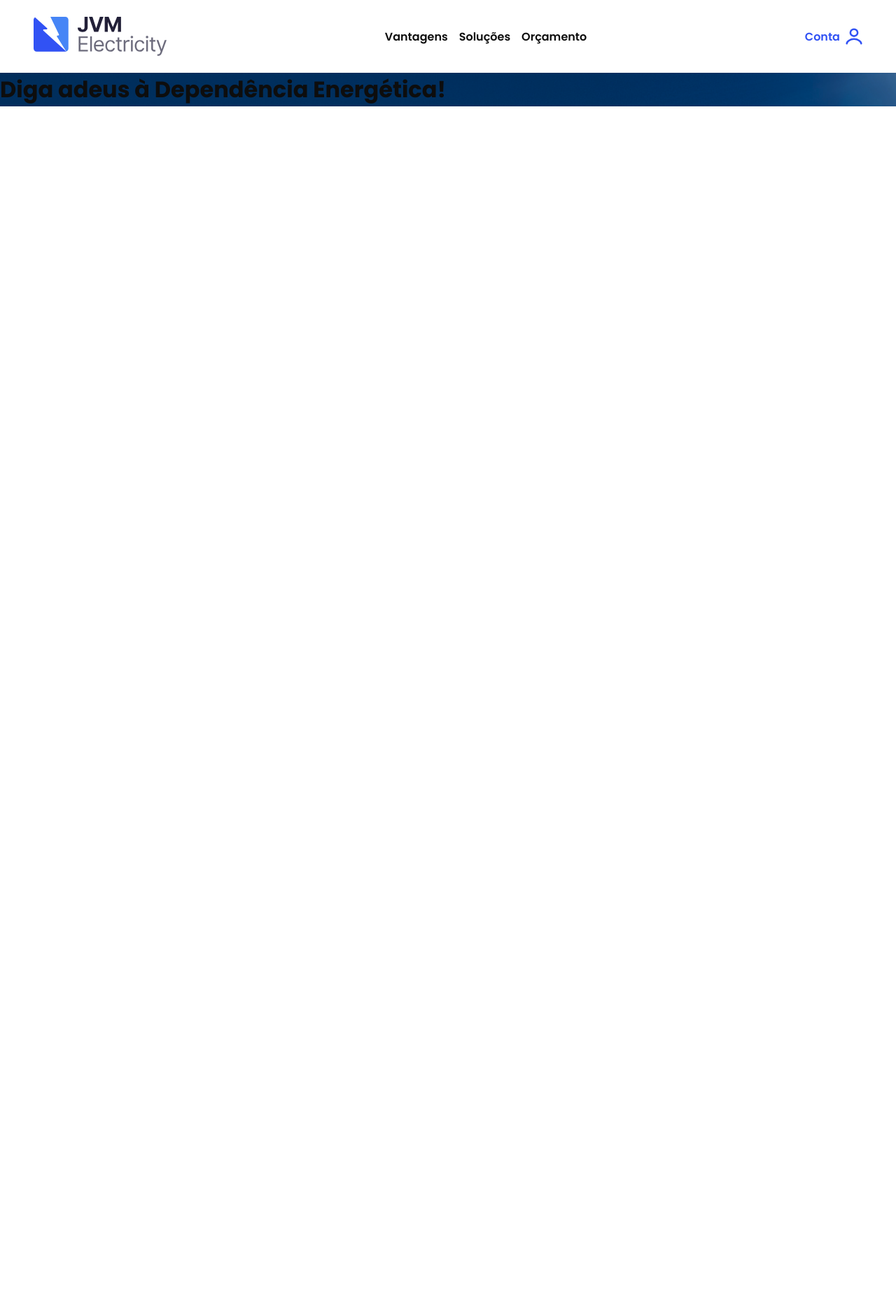
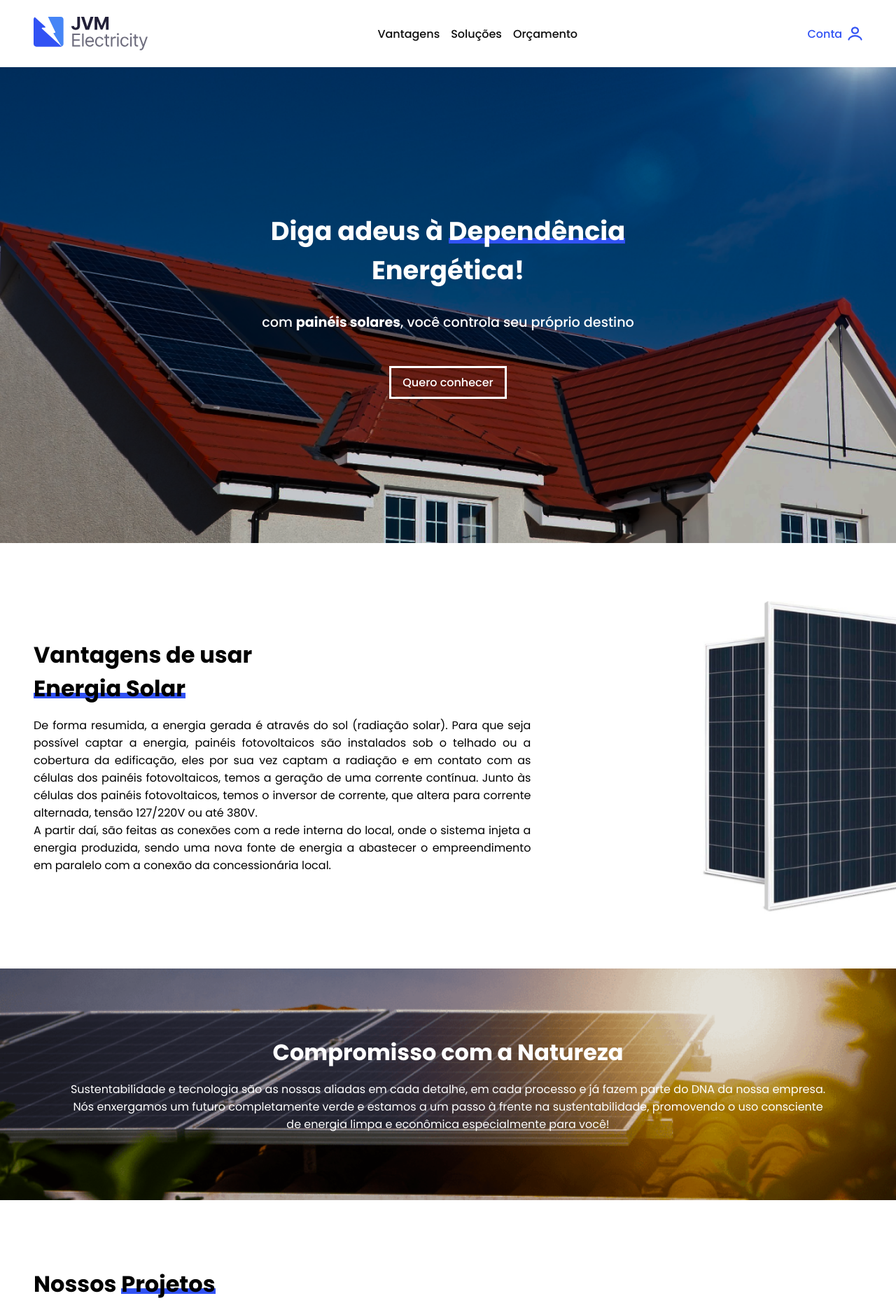
Before and after one commit to tiihzin/JMVEletricity, a plain HTML site: page index.html in a window 1280 px wide. Shown: the top 1862 px of the page at 70% size. Before the commit the page ends 800 px from the top, so only its background shows below. Drawn offline with Linux system fonts and the light colour scheme.

Commit message:
Edit files

```diff
--- /dev/null
+++ b/index.css
@@ -0,0 +1,236 @@
+@import url('https://fonts.googleapis.com/css2?family=Poppins:wght@200;300;400;500;600;700;800&display=swap');
+
+:root{
+    --azul : #3152F4;
+    --preto : #0D0D0D;
+    --branco : #FFF;
+    --cinza-claro : #F2F2F2;
+    --cinza-escuro : #6D6C7D;
+}
+
+*{
+    box-sizing: border-box;
+    padding: 0;
+    border: none;
+    margin: 0;
+    text-decoration: none;
+    transition: all 10ms ease-in-out;
+    font-family: 'Poppins', sans-serif;
+}
+
+body, section{
+    width: 100%;
+}
+
+
+/*EFEITO DE UNDERLINE NOS TEXTOS H1*/
+.underline{
+    position: relative;
+    z-index: 1;
+}
+
+.underline::after {
+    content: "";
+    display: flex;
+    position: absolute;
+    z-index: -1;
+    margin-top: -1.1rem;
+    height: 0.5rem;
+    right: 0;
+    background-color: var(--azul);
+    width: 100%;
+}
+
+/*BUTÕES*/
+.btx-tertiary{
+    padding: .5rem 1rem;
+    border: var(--branco) .2rem solid;
+    font-size: 1rem;
+    font-weight: 500;
+    color: var(--branco);
+    margin-top: 1rem;
+}
+
+.btx-tertiary:hover{
+    background-color: var(--branco);
+    color: var(--preto);
+}
+
+/*HEADER*/
+header {
+    display: flex;
+    position: fixed;
+    z-index: 3;
+    justify-content: space-between;
+    align-items: center;
+    width: 100%;
+    top: 0;
+    height: 6rem;
+    padding: 1.5rem 3rem;
+    background-color: var(--branco);
+}
+
+.logo-header{
+    height: 100%;
+}
+
+.menu{
+    display: flex;
+    gap: 1rem;
+    color: var(--preto);
+    font-weight: 500;
+}
+
+.link:hover{
+    color: var(--azul);
+}
+
+.conta-link{
+    font-weight: 500;
+    display: flex;
+    align-items: center;
+    gap: .5rem;
+    color: var(--azul);
+}
+
+.link{
+    color: var(--preto);
+}
+
+.conta-link:hover{
+    color: var(--preto);
+}
+
+.conta-link img{
+    height: 1.3rem;
+}
+
+.conta-link:hover img{
+    filter: brightness(20%);
+}
+
+
+/*HOME*/
+#home{
+   background-image: url(imagens/BgPaieis.png);
+   display: flex;
+   gap: 2rem;
+   flex-direction: column;
+   justify-content: center;
+   align-items: center;
+   background-repeat: no-repeat;
+   background-size: 100%;
+   background-position: center;
+   padding: 3rem;
+   margin-top: 6rem;
+   height: 85vh;
+}
+
+#home h1 {
+    font-size: 2.3rem;
+    color: var(--branco);
+    width: 35rem;
+    text-align: center;
+}
+
+#home h2{
+    color: var(--branco);
+    font-size: 1.2rem;
+    font-weight: 500;
+}
+
+/*VANTAGENS*/
+#vantagens{
+    padding: 4rem 3rem;
+    display: flex;
+    justify-content: space-between;
+    align-items: center;
+}
+
+#vantagens h1{
+    width: 50%;
+    font-size: 2rem;
+}
+
+#vantagens p{
+   text-align: justify;
+}
+
+.vantagens-text{
+    width: 60%;
+    display: flex;
+    flex-direction: column;
+    gap: 1rem;
+}
+
+#vantagens img{
+    height: 30rem;
+    margin-right: -3rem;
+}
+
+/*VERDE*/
+#verde {
+    background-image: url(imagens/BgNatureza.png);
+    background-position: center;
+    display: flex;
+    flex-direction: column;
+    align-items: center;
+    justify-content: center;
+    gap: 1rem;
+    background-size: 100%;
+    background-repeat: no-repeat;
+    padding: 6rem;
+}
+
+#verde h1{
+    font-size: 2rem;
+    color: var(--branco);
+}
+
+#verde p{
+    color: var(--branco);
+    text-align: center;
+}
+
+/*SOLUÇÕES*/
+#solucoes{
+    padding: 6rem 3rem;
+    display: flex;
+    flex-direction: column;
+    gap: 2rem;
+}
+
+#solucoes h1{
+    font-size: 2rem;
+}
+
+.grid-solucoes{
+    display: flex;
+    flex-direction: row;
+    justify-content: space-between;
+}
+
+.content-solucoes{
+    display: flex;
+    flex-direction: column;
+    gap: .5rem;
+    align-items: center;
+}
+
+.text-solucoes{
+    font-weight: 500;
+    font-size: 1rem ;
+    color: var(--cinza-escuro);
+}
+
+/*ORÇAMENTO*/
+#orcamento{
+    display: flex;
+    padding-right: 3rem;
+    align-items: center;
+    gap: 2rem;
+}
+
+#orcamento img{
+    height: 30rem;
+}
--- a/index.html
+++ b/index.html
@@ -4,10 +4,11 @@
     <meta charset="UTF-8">
     <meta name="viewport" content="width=device-width, initial-scale=1.0">
     <title>JVM Eletricity</title>
-    <link rel="stylesheet" href="style/index.css">
+    <link rel="stylesheet" href="index.css">
 </head>
 <body>
-    <header><img class="logo-header" src="imagens/Logo.svg" alt="">
+    <header>
+        <img class="logo-header" src="imagens/Logo.svg" alt="">
         <nav class="menu hiddem-pocket">
             <ul class="nav-links">
                 <a href="" class="link">Vantagens</a>
@@ -23,8 +24,74 @@
             <a href="" class="conta-link">Conta <img src="imagens/Conta.svg" alt=""></a>
         </nav>
     </header>
-    <main id="home">
+    <section id="home">
         <h1>Diga adeus à <span class="underline">Dependência</span> Energética!</h1>
-    </main>
+        <h2>com <b>painéis solares</b>, você controla seu próprio destino</h2>
+        <a href="" class="btx-tertiary">Quero conhecer</a>
+    </section>
+    <section id="vantagens">
+        <div class="vantagens-text">
+            <h1>Vantagens de usar <span class="underline">Energia Solar</span></h1>
+            <p>
+            De forma resumida, a energia gerada é através do sol (radiação solar). Para que seja possível captar a energia, painéis fotovoltaicos são instalados sob o telhado ou a cobertura da edificação, eles por sua vez captam a radiação e em contato com as células dos painéis fotovoltaicos, temos a geração de uma corrente contínua. Junto às células dos painéis fotovoltaicos, temos o inversor de corrente, que altera para corrente alternada, tensão 127/220V ou até 380V.<br>
+            A partir daí, são feitas as conexões com a rede interna do local, onde o sistema injeta a energia produzida, sendo uma nova fonte de energia a abastecer o empreendimento em paralelo com a conexão da concessionária local.
+            </p>
+        </div>
+        <img src="imagens/Painel.png" alt="">
+    </section>
+    <section id="verde">
+        <h1>Compromisso com a Natureza</h1>
+        <p>Sustentabilidade e tecnologia são as nossas aliadas em cada detalhe, em cada processo e já fazem parte do DNA da nossa empresa. Nós enxergamos um futuro completamente verde e estamos a um passo à frente na sustentabilidade, promovendo o uso consciente de energia limpa e econômica especialmente para você!</p>
+    </section>
+    <section id="solucoes">
+        <h1>Nossos <span class="underline">Projetos</span></h1>
+        <div class="grid-solucoes">
+            <div class="content-solucoes">
+                <img src="imagens/Comercial.png" alt="">
+                <span class="text-solucoes">Comercial</span>
+            </div>
+            <div class="content-solucoes">
+                <img src="imagens/Residencial.png" alt="">
+                <span class="text-solucoes">Residencial</span>
+            </div>
+            <div class="content-solucoes">
+                <img src="imagens/Industrial.png" alt="">
+                <span class="text-solucoes">Industrial</span>
+            </div>
+        </div>
+    </section>
+    <section id="orcamento">
+        <img src="imagens/BgOrcamento.png" alt="">
+        <div class="content-form">
+            <h1>Faça seu <span class="underline">Orçamento</span></h1>
+            <h2>Faça seu orçamento de Energia Solar com um Profissional</h2>
+            <form action="projectRps.jsp" method="post">
+
+                <label for="">Proprietario</label>
+                <input type="text" name="nome_proprietario" class="right"><br>
+                <label for="">Endereço</label>
+                <input type="text" name="endereco" id="" class="right"><br>
+                <label for="">Tipo de Sistema</label>
+                <select name="tipo" id="" class="right">
+                    <option value="residencial">Residencial</option>
+                    <option value="comercial">Comercial</option>
+                    <option value="industrial">Industrial</option>
+                </select><br>
+                <label for="">Local de Instalação</label>
+                <select name="local_instalacao" id="" class="right">
+                    <option value="terraco">Terraço</option>
+                    <option value="telhado">Telhado</option>
+                    <option value="solo">Solo</option>
+                </select><br>
+                <label for="">Potência</label>
+                <input type="text" name="potencia_sistema" id="" class="right"><br>
+                <label for="">Data</label>
+                <input type="date" name="data" id="" class="right"><br>
+                <label for="">Valor</label>
+                <input type="text" name="preco_estimado" id="valor" onblur="comma()" class="right"><br>
+                <input type="submit" value="Solicitar">
+            </form>
+        </div>
+    </section>
 </body>
 </html>
--- a/style/index.css
+++ /dev/null
@@ -1,97 +0,0 @@
-@import url('https://fonts.googleapis.com/css2?family=Poppins:wght@200;300;400;500;600;700;800&display=swap');
-
-:root{
-    --azul : #3152F4;
-    --preto : #0D0D0D;
-    --branco : #FFF;
-    --cinza-claro : #F2F2F2;
-    --cinza-escuro : #6D6C7D;
-}
-
-*{
-    box-sizing: border-box;
-    padding: 0;
-    border: none;
-    margin: 0;
-    text-decoration: none;
-    color: var(--preto);
-    transition: all 10ms ease-in-out;
-    font-family: 'Poppins', sans-serif;
-}
-
-body{
-    width: 100%;
-}
-
-main{
-    width: 100%;
-}
-
-/*EFEITO DE UNDERLINE NOS TEXTOS H1*/
-.underline{
-    position: relative;
-}
-
-.underline::after {
-    content: "";
-    display: flex;
-    position: absolute;
-    z-index: -1;
-    margin-top: -1.1rem;
-    height: 0.5rem;
-    right: 0;
-    background-color: var(--azul);
-    width: 100%;
-}
-
-/*HEADER*/
-header {
-    display: flex;
-    justify-content: space-between;
-    align-items: center;
-    width: 100%;
-    height: 6.5rem;
-    padding: 1.5rem 3rem;
-    background-color: var(--branco);
-}
-
-.logo-header{
-    height: 100%;
-}
-
-.menu{
-    display: flex;
-    gap: 1rem;
-    color: var(--preto);
-    font-weight: 600;
-}
-
-.link:hover{
-    color: var(--azul);
-}
-
-.conta-link{
-    font-weight: 600;
-    display: flex;
-    align-items: center;
-    gap: .5rem;
-    color: var(--azul);
-}
-
-.conta-link:hover{
-    color: var(--preto);
-}
-
-.conta-link img{
-    height: 1.5rem;
-}
-
-.conta-link:hover img{
-    filter: brightness(20%);
-}
-
-
-/*HOME*/
-#home{
-    background: url(/imagens/BgPaieis.png);
-}
```
Also changed, not shown: imagens/BgOrcamento.png.
